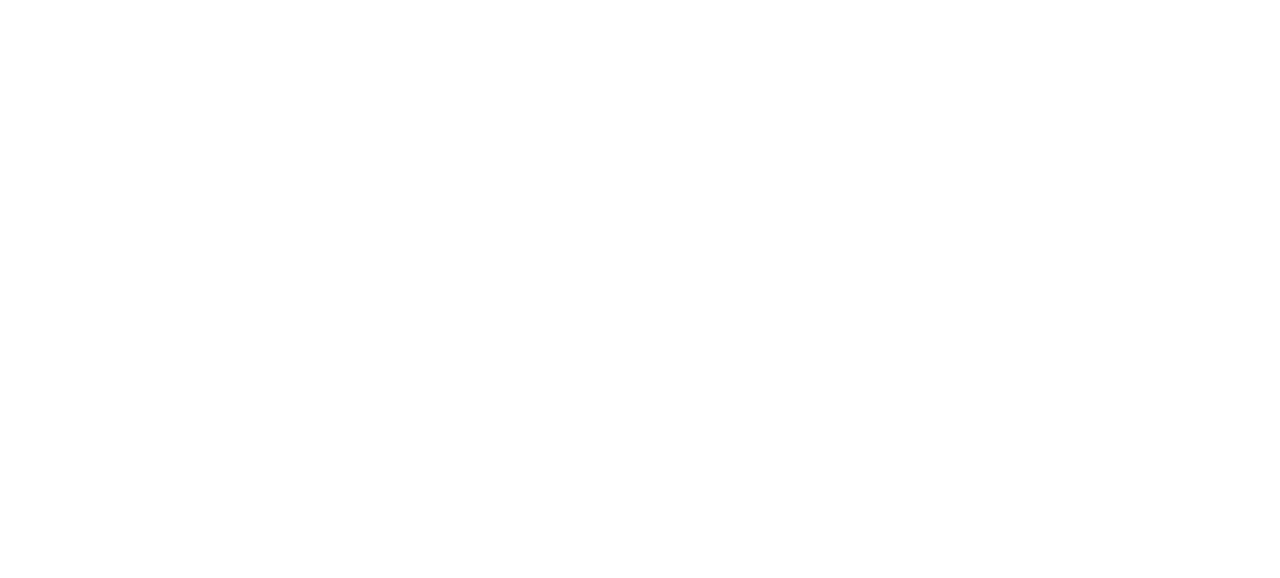
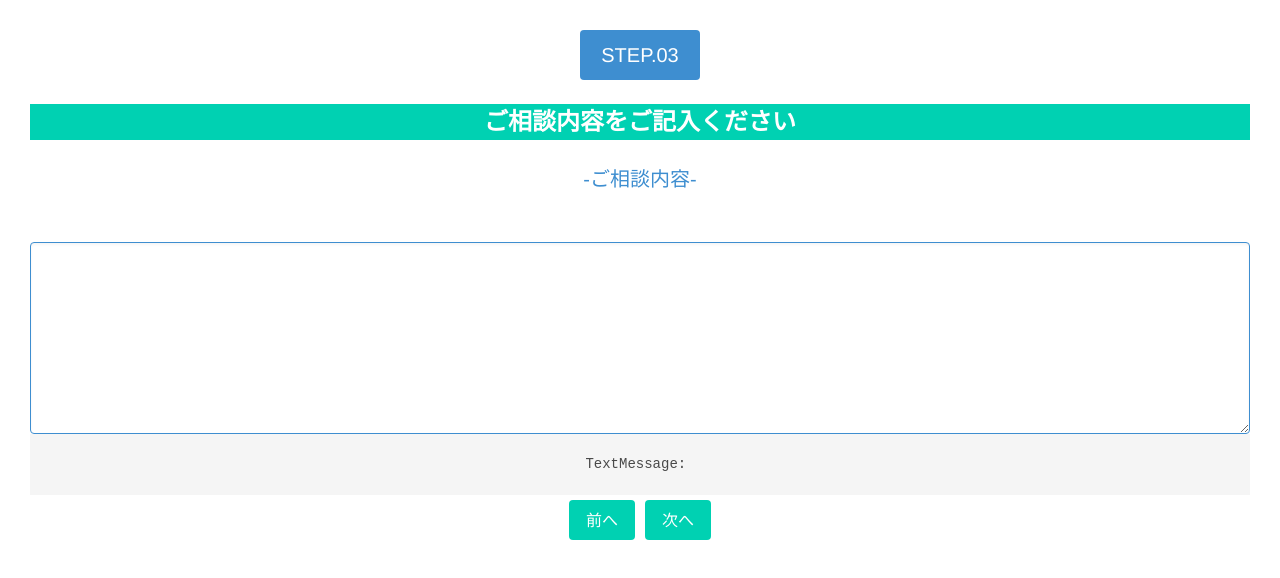
Before and after one commit to gorinesia/vue-project, a Vue app: page /consultationMessage in a window 1280 px wide. Shown: the top 578 px of the page. Built offline with nearby package versions, Linux system fonts and the light colour scheme.

Commit message:
changed the name of components

```diff
--- a/src/router/index.js
+++ b/src/router/index.js
@@ -1,8 +1,8 @@
 import Vue from 'vue'
 import VueRouter from 'vue-router'
-import Information from '../views/Information.vue'
-import Question from '../views/Question.vue'
-import TextMessage from '../views/TextMessage.vue'
+import UserInformations from '../views/UserInformations.vue'
+import ChoiceQuestions from '../views/ChoiceQuestions.vue'
+import ConsultationMessage from '../views/ConsultationMessage.vue'
 import ConfirmForm from '../views/ConfirmForm.vue'
 
 Vue.use(VueRouter)
@@ -10,21 +10,21 @@
   const routes = [
   {
     path: '/',
-    name: 'Information',
-    component: Information
+    name: 'UserInformations',
+    component: UserInformations
   },
   {
-    path: '/question',
-    name: 'Question',
-    component: Question
+    path: '/choiceQuestions',
+    name: 'ChoiceQuestions',
+    component: ChoiceQuestions
   },
   {
-    path: '/textMessage',
-    name: 'TextMessage',
-    component: TextMessage
+    path: '/consultationMessage',
+    name: 'ConsultationMessage',
+    component: ConsultationMessage
   },
   {
-    path: '/confirm',
+    path: '/confirmForm',
     name: 'ConfirmForm',
     component: ConfirmForm
   }
--- a/src/views/Question.vue
+++ b/src/views/ChoiceQuestions.vue
@@ -81,7 +81,7 @@
       this.$router.push("/");
     },
     next() {
-      this.$router.push("/textMessage");
+      this.$router.push("/consultationMessage");
     },
   },
 };
--- a/src/views/ConfirmForm.vue
+++ b/src/views/ConfirmForm.vue
@@ -42,7 +42,7 @@
   },
   methods: {
     back() {
-      this.$router.push("/textMessage");
+      this.$router.push("/consultationMessage");
     },
   },
 };
--- a/src/views/TextMessage.vue
+++ b/src/views/ConsultationMessage.vue
@@ -31,10 +31,10 @@
   },
   methods: {
     back() {
-      this.$router.push("/question");
+      this.$router.push("/ChoiceQuestions");
     },
     next() {
-      this.$router.push("/confirm");
+      this.$router.push("/confirmForm");
     },
   },
 };
--- a/src/views/Information.vue
+++ b/src/views/UserInformations.vue
@@ -90,7 +90,7 @@
   },
   methods: {
     next() {
-      this.$router.push("/question");
+      this.$router.push("/choiceQuestions");
     },
     generate() {
       const nengoes = [];
```
